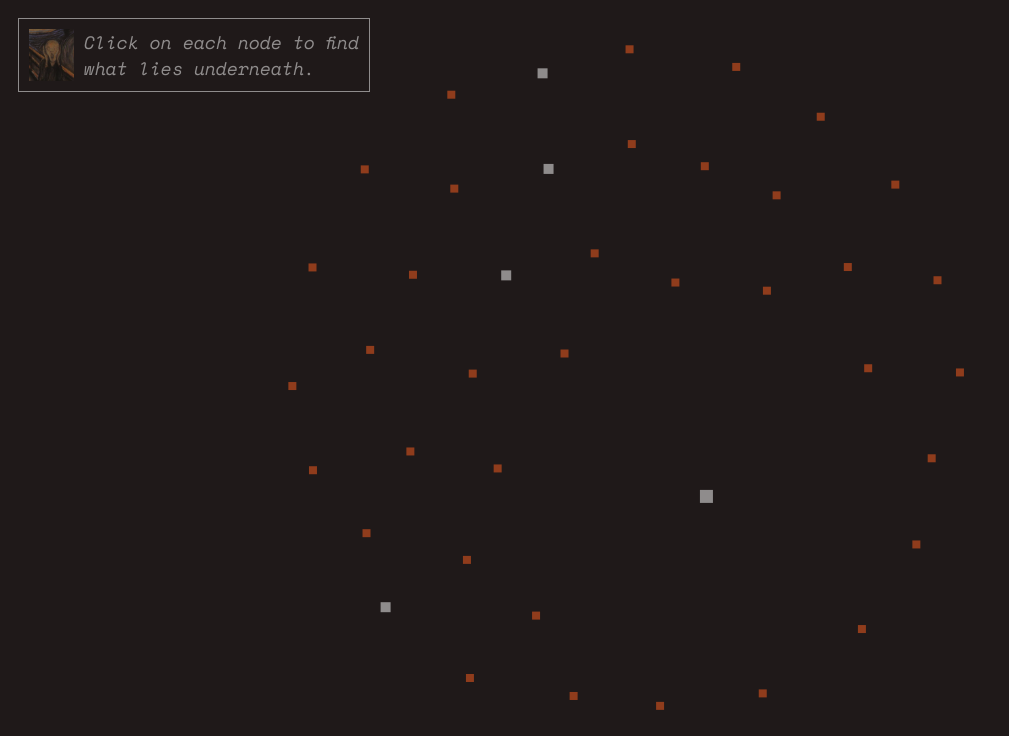
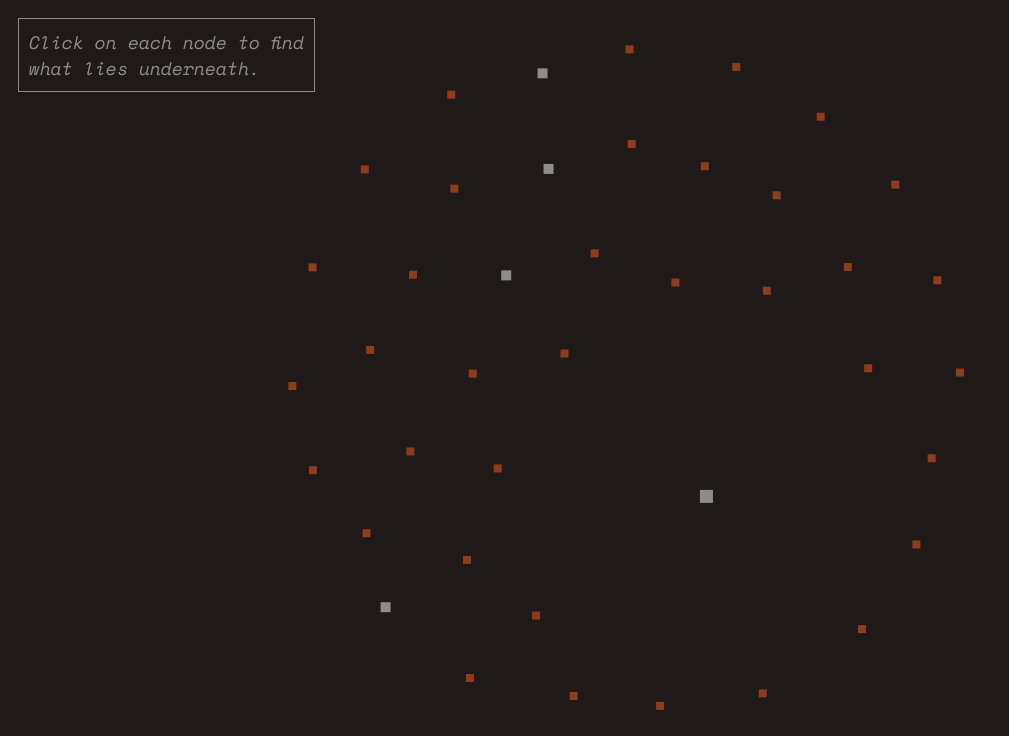
Before and after one commit to NTablang/DataVisualizer, a plain HTML site: page index.html in a window 1280 px wide. Shown: the top 736 px of the page, without its empty margins (0-1009 px from the left). Drawn offline with nearby package versions, Linux system fonts and the light colour scheme.

Commit message:
Update index.html

```diff
--- a/index.html
+++ b/index.html
@@ -21,7 +21,6 @@
         </div>
     </div>
     <div class="instructions" style="display: flex; gap:10px">
-        <img src="images/scream.jpeg" width="45px" height="auto">
         <div>
             Click on each node to find <br>
             what lies underneath. <br>
```
